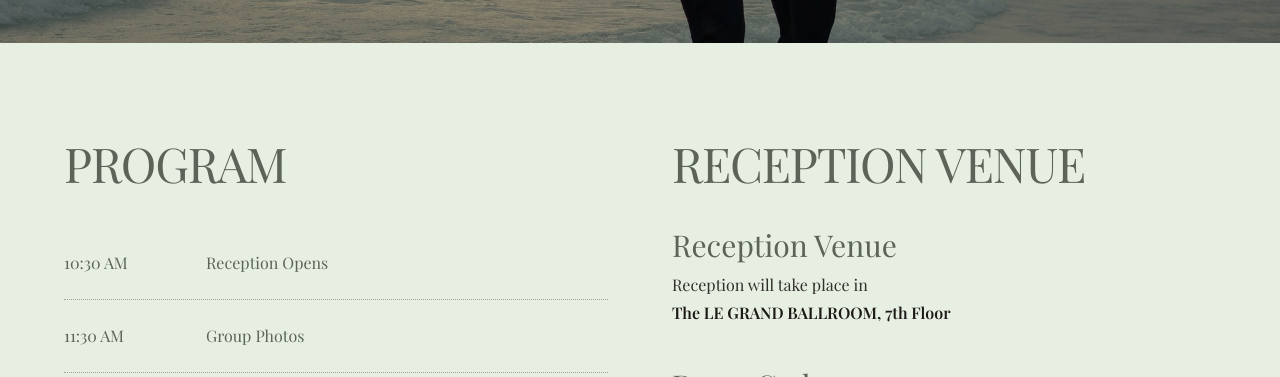
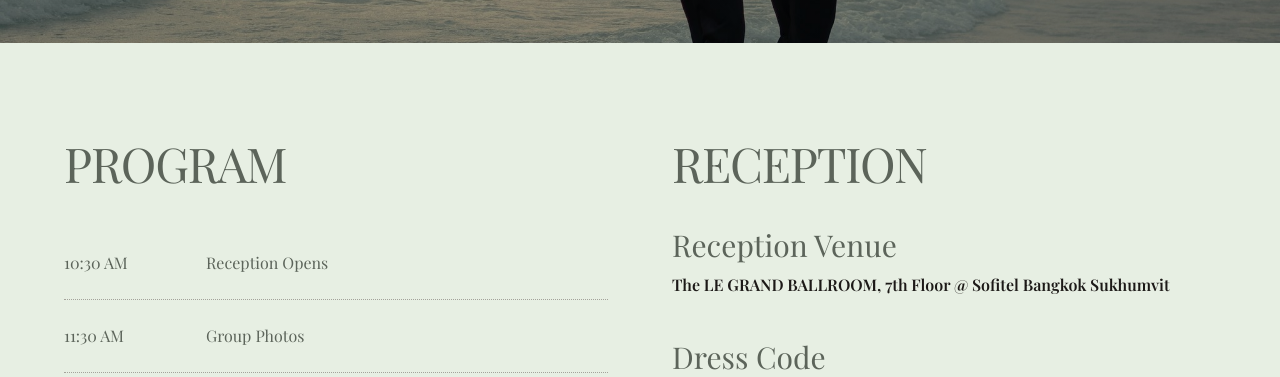
Before and after one commit to golfptrn/golf-mo-wedding-invitation, a Next.js app: page / in a window 1280 px wide. Shown: the part 2380-2757 px from the top of the page. Built offline with nearby package versions, Linux system fonts and the light colour scheme; a web font is replaced by a local one.

Commit message:
update text

```diff
--- a/src/app/page.tsx
+++ b/src/app/page.tsx
@@ -82,8 +82,8 @@ export default function WeddingPage() {
         subtitle1:"Reception Venue",
         subtitle2:"Dress Code",
         subtitle3:"Parking",
-        subContext1:"Reception will take place in",
-        subContext2:"The LE GRAND BALLROOM, 7th Floor",
+        subContext1:"",
+        subContext2:"The LE GRAND BALLROOM, 7th Floor @ Sofitel Bangkok Sukhumvit",
         subContext3:"Dress in soft pastels and natural tones for a harmony.",
         subContext4:"Free parking is available on-site.",
       },
@@ -125,7 +125,7 @@ export default function WeddingPage() {
       countdown: { heading: "นับถอยหลังสู่วันแต่งงาน", context: "แล้วพบกันในวันพิเศษของเรานะคะ/ครับ"},
       units: { days: "วัน", hours: "ชั่วโมง", minutes: "นาที", seconds: "วินาที" },
       story: {heading: "เรื่องราวความรักของเรา",  hashtag: "#Reading Into Love",
-        context: "จากเพื่อนร่วมชั้น สู่คู่ชีวิต เรื่องราวทั้งหมดเริ่มต้นขึ้นหลังจากพวกเราไปดูพลุในคืนปีใหม่ที่ลอนดอน ระหว่างรอดูพลุ เราได้ใข้ช่วงเวลาหลายชั่วโมงระหว่างรอเที่ยงคืนมาถึงคุยกันถึงเรื่องราวต่างๆในชีวิต และเมื่อถึงเวลาพลุดังมาถึง ตอนที่คนทั้งเมืองตะโกนเฮ สำหรับเรานี้เป็นช่วงเวลาที่เป็นจุดเริ่มต้นเรื่องราวของเรา..."
+        context: "จากเพื่อนร่วมชั้น สู่คู่ชีวิต เรื่องราวทั้งหมดเริ่มต้นขึ้นหลังจากพวกเราไปดูพลุในคืนปีใหม่ที่ลอนดอน ระหว่างรอดูพลุ เราได้ใช้ช่วงเวลาหลายชั่วโมงระหว่างรอเที่ยงคืนมาถึงคุยกันถึงเรื่องราวต่างๆในชีวิต และเมื่อถึงเวลาพลุดังมาถึง ตอนที่คนทั้งเมืองตะโกนเฮ สำหรับเรานี้เป็นช่วงเวลาที่เป็นจุดเริ่มต้นเรื่องราวของเรา..."
       },
       program: {heading: "กำหนดการ",
         program1: "เริ่มงานเลี้ยงต้อนรับ",
@@ -137,8 +137,8 @@ export default function WeddingPage() {
         subtitle1:"สถานที่จัดงาน",
         subtitle2:"การแต่งกาย",
         subtitle3:"ที่จอดรถ",
-        subContext1:"งานเลี้ยงจัดขึ้นที่",
-        subContext2:"ห้อง Le Grand Ballroom ชั้น 7",
+        subContext1:"",
+        subContext2:"ห้อง Le Grand Ballroom ชั้น 7 โงแรมโซฟิเทล กรุงเทพ สุขุมวิท",
         subContext3:"แนะนำโทนพาสเทลอ่อนและเฉดธรรมชาติ เพื่อความกลมกลืนของงาน",
         subContext4:"ที่จอดรถบริการฟรีภายในโรงแรม",
       },
@@ -709,7 +709,7 @@ export default function WeddingPage() {
           {/* Right: RECEPTION */}
           <div>
             <h2 className={`font-heading text-[#5c645a] uppercase text-4xl md:text-5xl tracking-tight mb-10 ${lang === "en" ? "font-en" : "font-th"}`}>
-              {copy[lang].reception.subtitle1}
+              {copy[lang].reception.heading}
             </h2>
 
             <div className="space-y-10">
@@ -717,7 +717,6 @@ export default function WeddingPage() {
                 <h3 className={`font-heading text-3xl text-[#5c645a] mb-2 ${lang === "en" ? "font-en" : "font-th"}`}>{copy[lang].reception.subtitle1}</h3>
                 <p className={` font-light leading-7 text-stone-900/90 ${lang === "en" ? "font-en" : "font-th"}`}>
                   {copy[lang].reception.subContext1}
-                  <br />
                   {" "} <strong className={` font-semibold text-stone-900 ${lang === "en" ? "font-en" : "font-th"}`}>
                   {copy[lang].reception.subContext2} </strong> {" "}
                 </p>
@@ -728,7 +727,7 @@ export default function WeddingPage() {
 
                 {/* Color palette */}
                 <div
-                  className="mt-3 flex flex-wrap items-center gap-3"
+                  className="mt-3 flex flex-wrap items-center gap-3 mb-3"
                   role="list"
                   aria-label="Dress code color palette"
                 >
```
